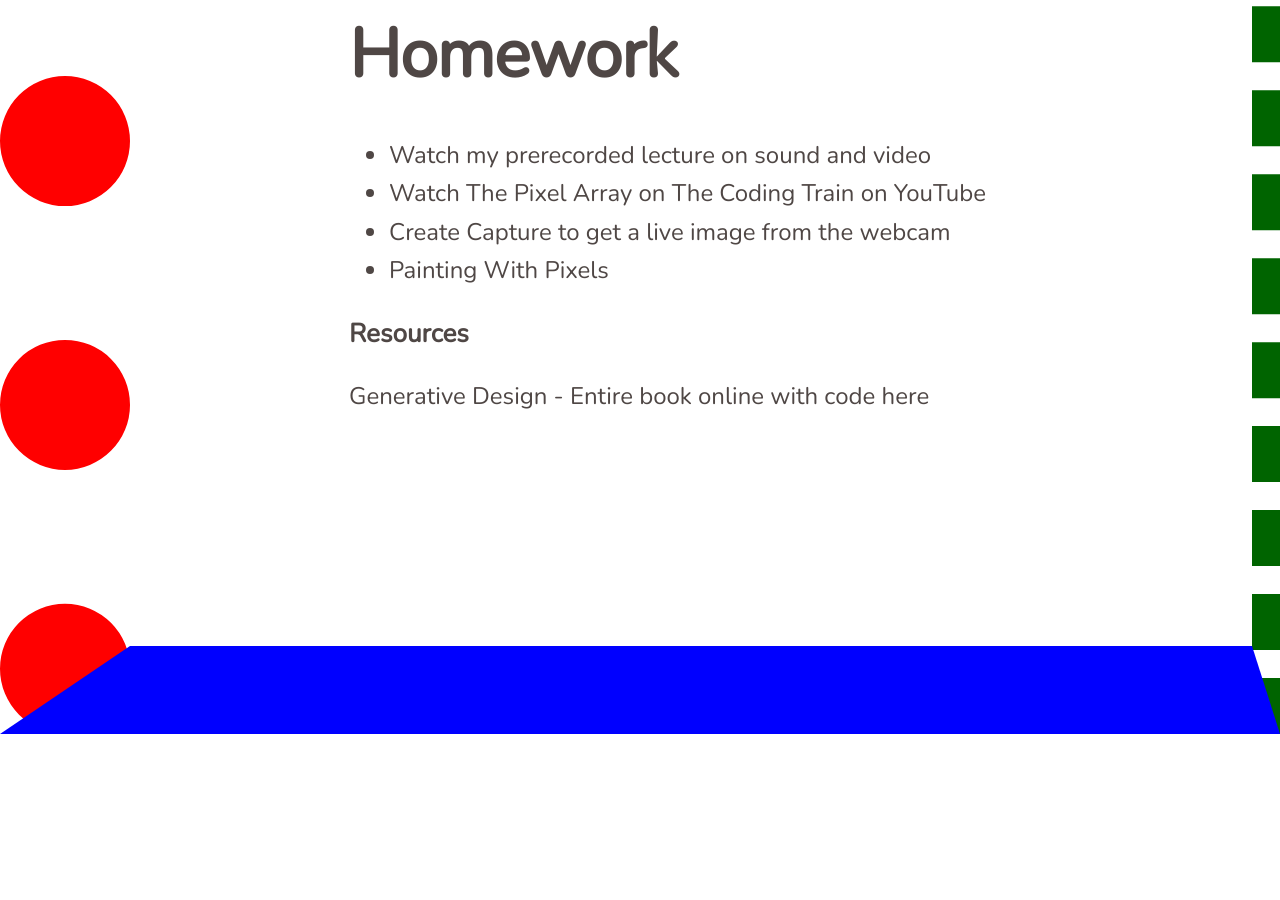
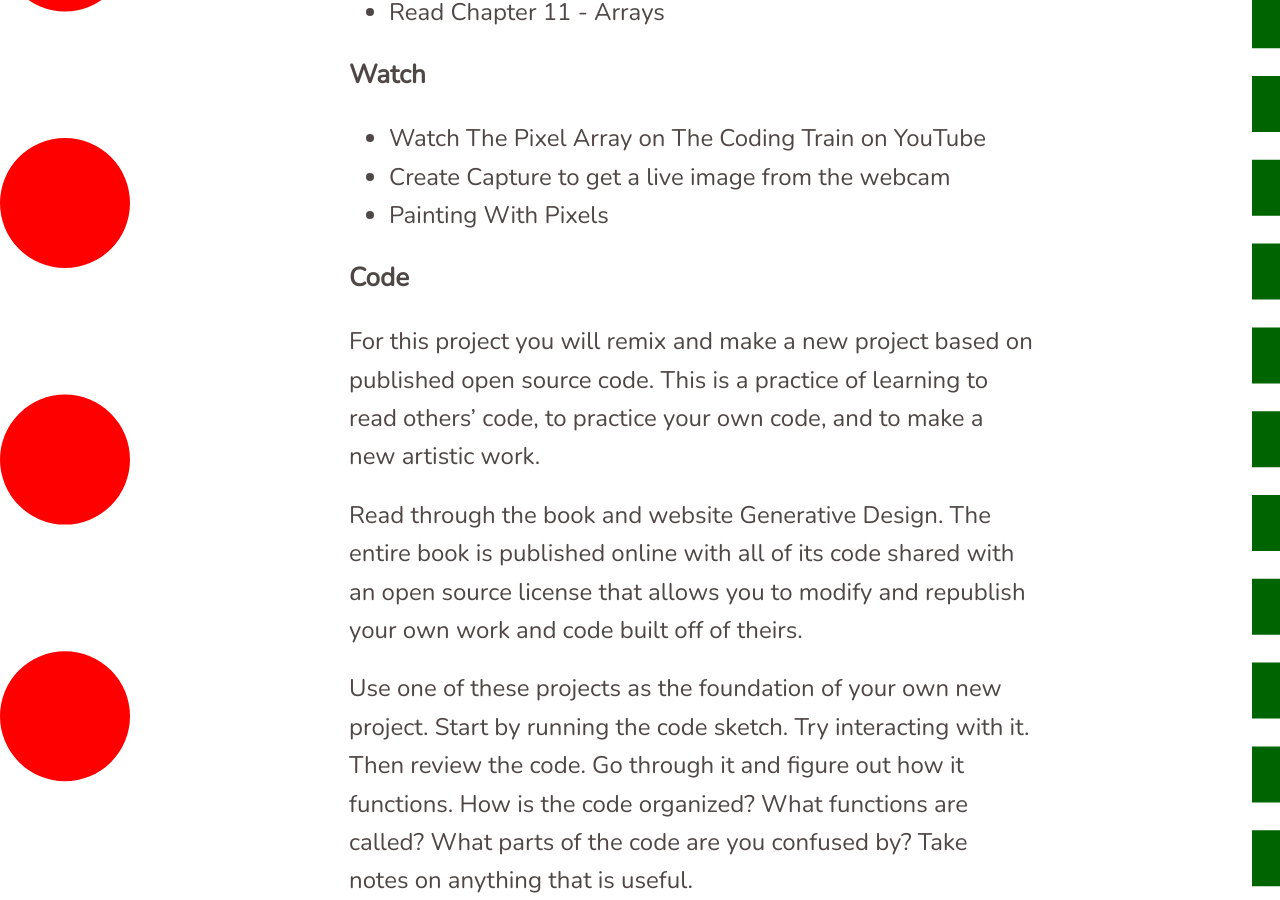
Before and after one commit to lee2sman/p4va_spring2024, a Jekyll site: the page built from _posts/2023-10-16-week8.md, in a window 1280 px wide and 900 px high, scrolled down 7047 px. Built offline with Jekyll 4.4.1, drawn with Linux system fonts in a browser that asks for light colours; nearby versions of some CDN libraries; before the commit the page ends 7781 px from its top, so only the background shows below that; some of the changed text lies outside the part shown.

Commit message:
alter week8

````diff
--- a/_posts/2023-10-16-week8.md
+++ b/_posts/2023-10-16-week8.md
@@ -5,10 +5,8 @@ title: "Week 8 - Camera and Pixel Array"
 
 # Today
 
-- due: drawing software
-- warmup: workshop on **10 print CHR$(205.5+RND(1)); : GOTO 10**
+- workshop: *10 print CHR$(205.5+RND(1)); : GOTO 10**
   - aka a special workshop on programming history, mazes and fun with nested grids
-- fonts
 - camera and pixel array
 
 ## 10print
@@ -20,7 +18,7 @@ title: "Week 8 - Camera and Pixel Array"
 ![10print](https://upload.wikimedia.org/wikipedia/commons/thumb/a/aa/10print.gif/330px-10print.gif)
 10print gif, Wikipedia
 
-# Fonts
+## Fonts review
 
 Fonts are a type of media and loaded similar to loading images with a key difference.
 
@@ -141,12 +139,30 @@ function draw() {
 }
 ```
 
-# Homework
-- Watch my prerecorded lecture on sound and video
-- Watch [The Pixel Array](https://www.youtube.com/watch?v=nMUMZ5YRxHI) on The Coding Train on YouTube
-- [Create Capture](https://www.youtube.com/watch?v=bkGf4fEHKak) to get a live image from the webcam
-- [Painting With Pixels](https://www.youtube.com/watch?v=0V3uYA1hafk)
+## Homework
 
-### Resources
+### Read
 
-Generative Design - Entire book online with code [here](http://www.generative-gestaltung.de/2/)
+* Read Chapter 11 - Arrays
+
+### Watch
+
+* Watch [The Pixel Array](https://www.youtube.com/watch?v=nMUMZ5YRxHI) on The Coding Train on YouTube
+* [Create Capture](https://www.youtube.com/watch?v=bkGf4fEHKak) to get a live image from the webcam
+* [Painting With Pixels](https://www.youtube.com/watch?v=0V3uYA1hafk)
+
+### Code
+
+For this project you will remix and make a new project based on published open source code. This is a practice of learning to read others' code, to practice your own code, and to make a new artistic work.
+
+Read through the book and website Generative Design. The entire book is published online with all of its [code](http://www.generative-gestaltung.de/2/) shared with an open source license that allows you to modify and republish your own work and code built off of theirs.
+
+Use one of these projects as the foundation of your own new project. Start by running the code sketch. Try interacting with it. Then review the code. Go through it and figure out how it functions. How is the code organized? What functions are called? What parts of the code are you confused by? Take notes on anything that is useful.
+
+Now duplicate the code to make the starter for a new sketch. Introduce new variables. Change forms of interactivity. Change scale, shapes, gradients, positions. Reorganize code and add in comments to help yourself. Your modifications should present a significant alteration of the previous work so that yours is clearly a new presentation in your own vision.
+
+#### Deliverables:
+
+1) Link to the original work you are starting from.
+2) Link to your own modification of that work that presents a new piece.
+3) Half page writeup: Why did you choose the sketch you selected? What stood out in the work? How did you begin to approach making a new iteration of the project? Describe your own created work and how it differs from the starting piece. What challenges did you run into? (How) did you solve them?
````
